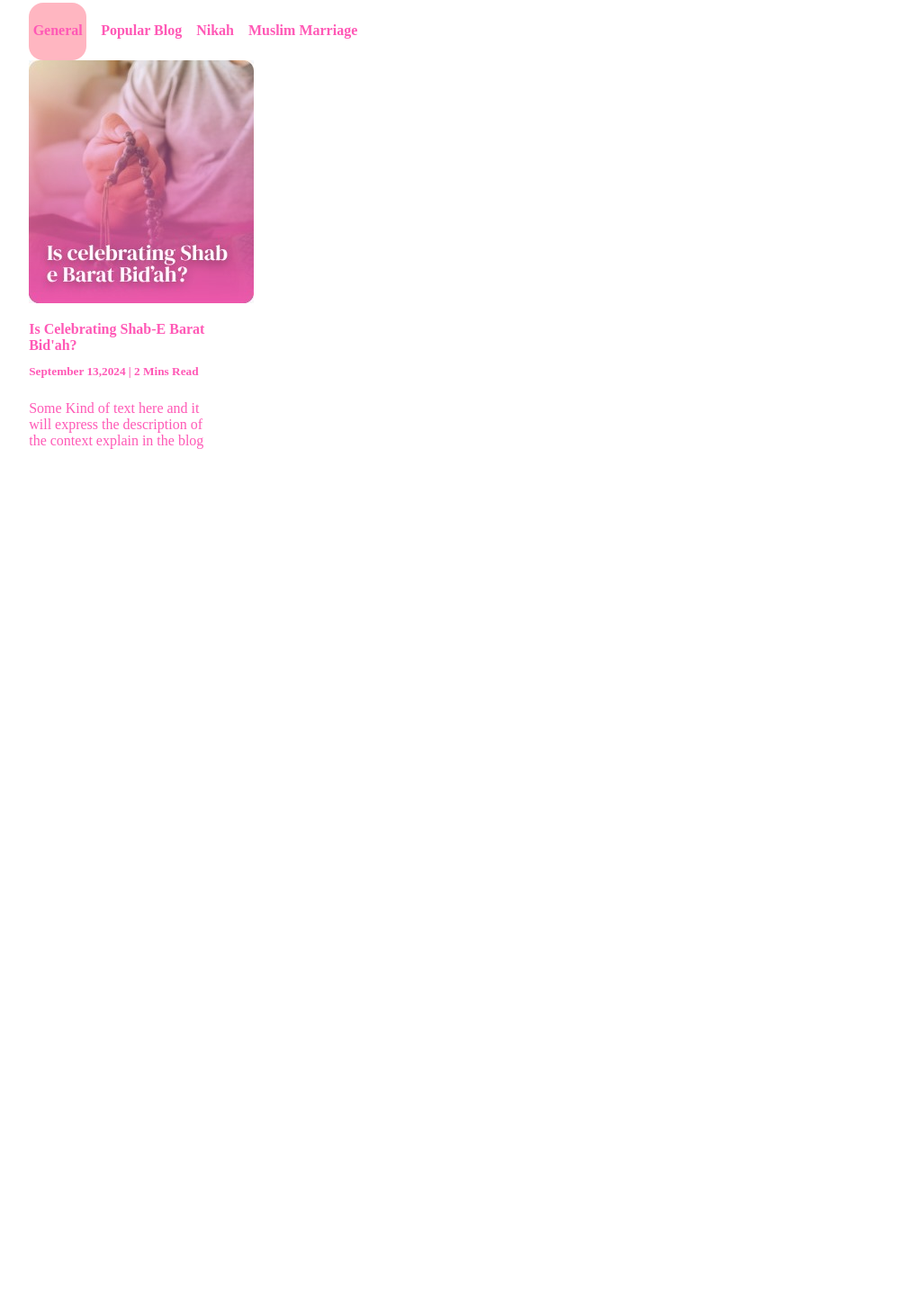
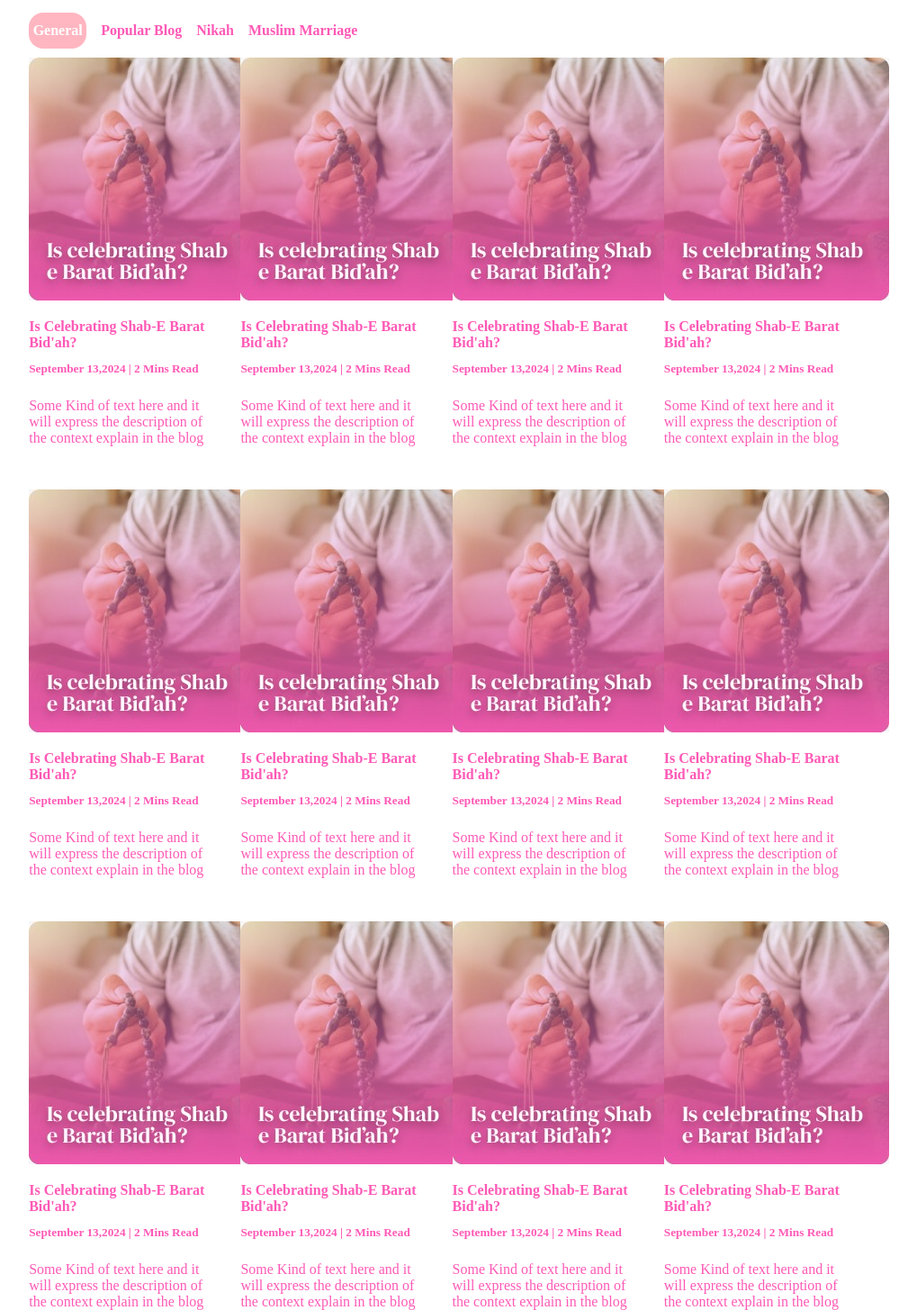
Before and after one commit to Hamza4562/User, a plain HTML site: page index.html in a window 1280 px wide. Shown: the part 69-1525 px from the top of the page at 90% size, without its empty margins (91-1110 px from the left). Before the commit the page ends 829 px from the top, so only its background shows below. Drawn offline with Linux system fonts and the light colour scheme.

Commit message:
done with card

```diff
--- a/index.css
+++ b/index.css
@@ -9,12 +9,16 @@
 .bottomCard{
 
     padding-left:9vw ;
+    display: flex;
+    gap: 3vh;
  }
 .navCard{
     display: flex;
+    align-items: center;
     flex-direction: row;
     gap: 2vh;
     padding-left: 9vw;
+
 
 }
 .topCard h2{
@@ -24,7 +28,11 @@
     background-color: lightpink;
     border-radius: 2vh;
     width: 5vw;
-    height: 8vh;
+    height: 5vh;
+    display: flex;
+    align-items: center;
+    justify-content: center;
+    color: white;
 }
 .bottomcardLeft {
     width: 16.5vw;
@@ -41,3 +49,9 @@
     padding-top: 3vh;
     margin: 0vh;
 }
+.bottomparent{
+    display: flex;
+    flex-direction: column;
+    gap: 6vh;
+
+}
--- a/index.html
+++ b/index.html
@@ -13,20 +13,46 @@
             <div class="navCard">
                 <div class="CardOne">
                     <h4>General</h4>
-
                 </div>
                 <div class="CardTwo">
                     <h4>Popular Blog</h4>
-
                 </div>
                 <div class="CardThree">
                     <h4>Nikah</h4>
-
                 </div>
                 <div class="CardForth">
                     <h4>Muslim Marriage</h4>
+                </div>
+                </div>
+                </div>
+                <div class="bottomparent">
+        <div class="bottomCard">
+            <div class="bottomcardLeft">
+                <img src="./img.jpeg" alt="">
+                <h4 class="carddetailOne">Is Celebrating Shab-E Barat Bid'ah?</h4>
+                <h5 class="carddetailTwo">September 13,2024 | 2 Mins Read</h5>
+                <p class="carddetailThree">Some Kind of text here and it will express the description of the context explain in the blog</p>
 
-                </div>
+            </div>
+            <div class="bottomcardLeft">
+                <img src="./img.jpeg" alt="">
+                <h4 class="carddetailOne">Is Celebrating Shab-E Barat Bid'ah?</h4>
+                <h5 class="carddetailTwo">September 13,2024 | 2 Mins Read</h5>
+                <p class="carddetailThree">Some Kind of text here and it will express the description of the context explain in the blog</p>
+
+            </div>
+            <div class="bottomcardLeft">
+                <img src="./img.jpeg" alt="">
+                <h4 class="carddetailOne">Is Celebrating Shab-E Barat Bid'ah?</h4>
+                <h5 class="carddetailTwo">September 13,2024 | 2 Mins Read</h5>
+                <p class="carddetailThree">Some Kind of text here and it will express the description of the context explain in the blog</p>
+
+            </div>
+            <div class="bottomcardLeft">
+                <img src="./img.jpeg" alt="">
+                <h4 class="carddetailOne">Is Celebrating Shab-E Barat Bid'ah?</h4>
+                <h5 class="carddetailTwo">September 13,2024 | 2 Mins Read</h5>
+                <p class="carddetailThree">Some Kind of text here and it will express the description of the context explain in the blog</p>
 
             </div>
 
@@ -39,8 +65,62 @@
                 <p class="carddetailThree">Some Kind of text here and it will express the description of the context explain in the blog</p>
 
             </div>
+            <div class="bottomcardLeft">
+                <img src="./img.jpeg" alt="">
+                <h4 class="carddetailOne">Is Celebrating Shab-E Barat Bid'ah?</h4>
+                <h5 class="carddetailTwo">September 13,2024 | 2 Mins Read</h5>
+                <p class="carddetailThree">Some Kind of text here and it will express the description of the context explain in the blog</p>
+
+            </div>
+            <div class="bottomcardLeft">
+                <img src="./img.jpeg" alt="">
+                <h4 class="carddetailOne">Is Celebrating Shab-E Barat Bid'ah?</h4>
+                <h5 class="carddetailTwo">September 13,2024 | 2 Mins Read</h5>
+                <p class="carddetailThree">Some Kind of text here and it will express the description of the context explain in the blog</p>
+
+            </div>
+            <div class="bottomcardLeft">
+                <img src="./img.jpeg" alt="">
+                <h4 class="carddetailOne">Is Celebrating Shab-E Barat Bid'ah?</h4>
+                <h5 class="carddetailTwo">September 13,2024 | 2 Mins Read</h5>
+                <p class="carddetailThree">Some Kind of text here and it will express the description of the context explain in the blog</p>
+
+            </div>
 
         </div>
+        <div class="bottomCard">
+            <div class="bottomcardLeft">
+                <img src="./img.jpeg" alt="">
+                <h4 class="carddetailOne">Is Celebrating Shab-E Barat Bid'ah?</h4>
+                <h5 class="carddetailTwo">September 13,2024 | 2 Mins Read</h5>
+                <p class="carddetailThree">Some Kind of text here and it will express the description of the context explain in the blog</p>
+
+            </div>
+            <div class="bottomcardLeft">
+                <img src="./img.jpeg" alt="">
+                <h4 class="carddetailOne">Is Celebrating Shab-E Barat Bid'ah?</h4>
+                <h5 class="carddetailTwo">September 13,2024 | 2 Mins Read</h5>
+                <p class="carddetailThree">Some Kind of text here and it will express the description of the context explain in the blog</p>
+
+            </div>
+            <div class="bottomcardLeft">
+                <img src="./img.jpeg" alt="">
+                <h4 class="carddetailOne">Is Celebrating Shab-E Barat Bid'ah?</h4>
+                <h5 class="carddetailTwo">September 13,2024 | 2 Mins Read</h5>
+                <p class="carddetailThree">Some Kind of text here and it will express the description of the context explain in the blog</p>
+
+            </div>
+            <div class="bottomcardLeft">
+                <img src="./img.jpeg" alt="">
+                <h4 class="carddetailOne">Is Celebrating Shab-E Barat Bid'ah?</h4>
+                <h5 class="carddetailTwo">September 13,2024 | 2 Mins Read</h5>
+                <p class="carddetailThree">Some Kind of text here and it will express the description of the context explain in the blog</p>
+
+            </div>
+
+        </div>
+        </div>
+
 
     </div>
 
```
